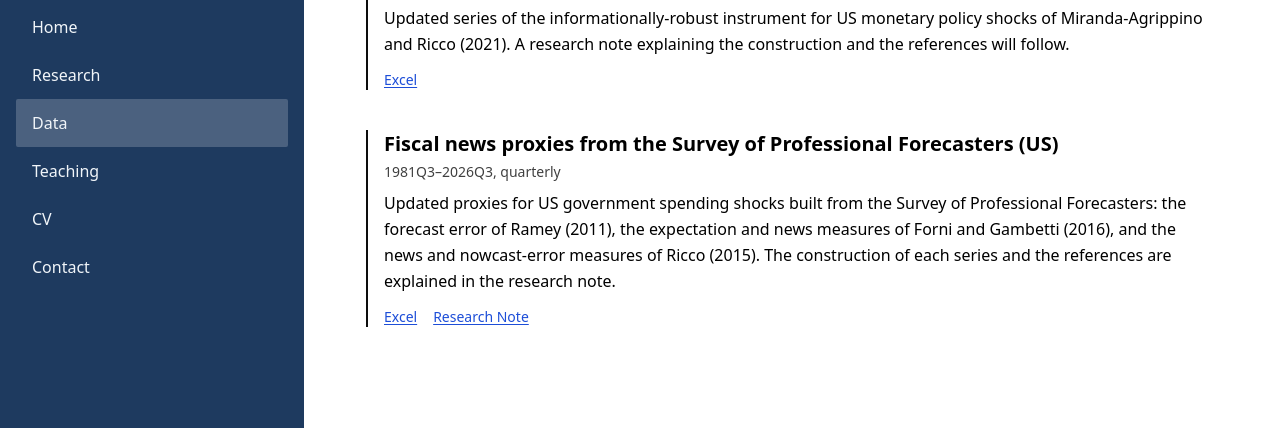
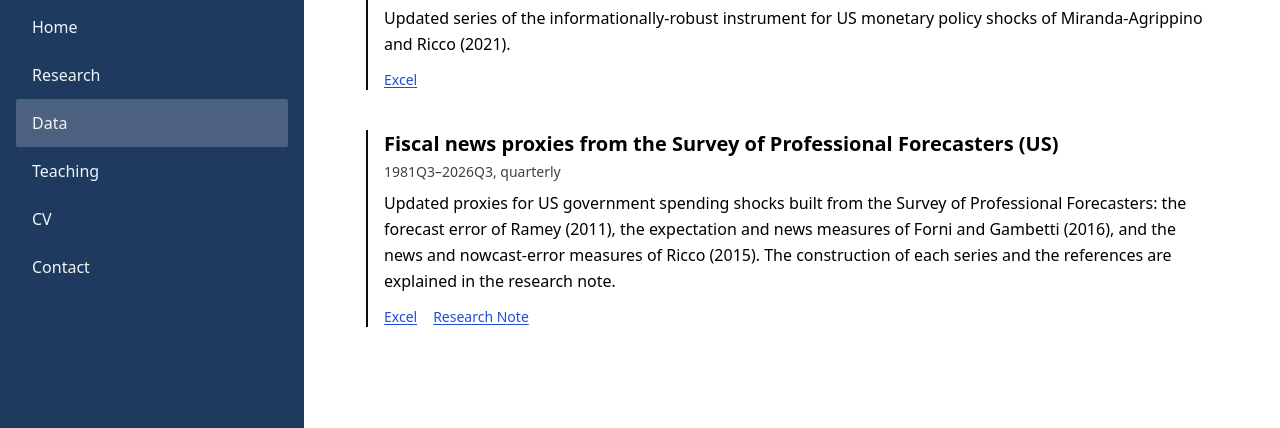
Before and after one commit to markeljanblaceri/markeljanblaceri.github.io, an Astro site: page /data in a window 1280 px wide. Shown: the part 261-689 px from the top of the page. Built offline with nearby package versions, Linux system fonts and the light colour scheme; Astro itself is replaced by a stand-in of ours.

Commit message:
Data page: remove research-note placeholder sentence
Co-Authored-By: Claude Opus 5.5 <noreply@anthropic.com>
Claude-Session: https://claude.ai/code/session_01TFGcavrYNJiBUuVPdoeBGN

```diff
--- a/src/pages/data.astro
+++ b/src/pages/data.astro
@@ -28,7 +28,7 @@ const datasets: Dataset[] = [
     id: "monetary-policy",
     name: "Informationally-robust monetary policy instrument (US)",
     description:
-      "Updated series of the informationally-robust instrument for US monetary policy shocks of Miranda-Agrippino and Ricco (2021). A research note explaining the construction and the references will follow.",
+      "Updated series of the informationally-robust instrument for US monetary policy shocks of Miranda-Agrippino and Ricco (2021).",
     coverage: "1991M1–2020M12, monthly",
     files: [
       { label: "Excel", url: "/data/MAR_IVs.xlsx" },
```
